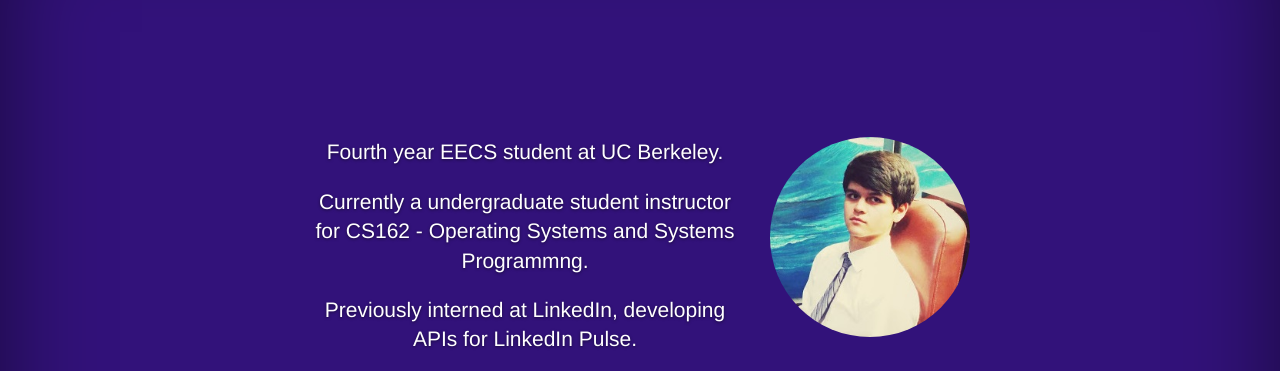
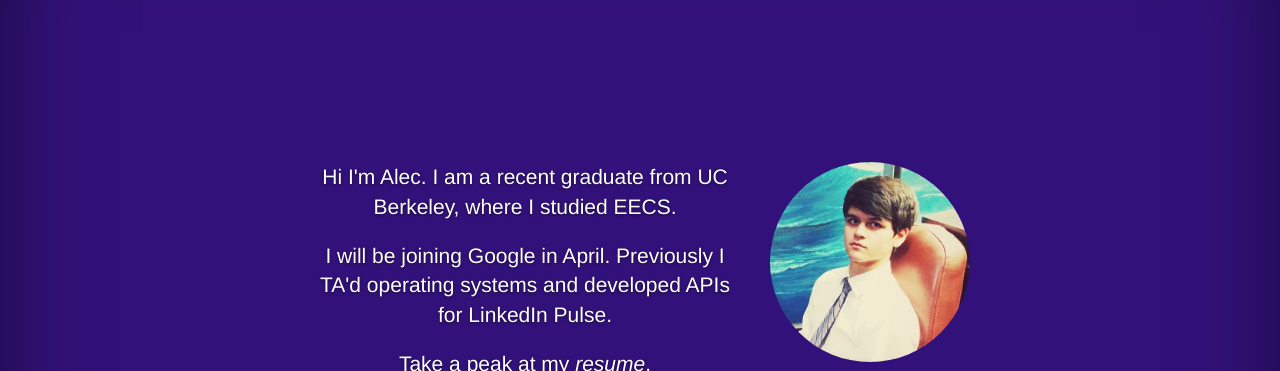
Before and after one commit to AMouri/AMouri.github.io, a plain HTML site: page index.html in a window 1280 px wide. Shown: the part 88-459 px from the top of the page. Drawn offline with nearby package versions, Linux system fonts and the light colour scheme.

Commit message:
Update resume and index page

```diff
--- a/index.html
+++ b/index.html
@@ -51,9 +51,8 @@
             <div class="fluid-container">
               <div class="row">
                 <div class="col-xs-8">
-                  <p class="lead"> Fourth year EECS student at UC Berkeley.
-                  <p class = "lead"> Currently a undergraduate student instructor for CS162 - Operating Systems and Systems Programmng. </p>
-                  <p class = "lead"> Previously interned at LinkedIn, developing APIs for LinkedIn Pulse.</p>
+                  <p class="lead"> Hi I'm Alec. I am a recent graduate from UC Berkeley, where I studied EECS. </p>
+                  <p class ="lead">I will be joining Google in April. Previously I TA'd operating systems and developed APIs for LinkedIn Pulse. </p>
                   <p class="lead"> Take a peak at my <a href="assets/resume.pdf"><em>resume</em></a>. </p>
                   <p class = "lead">
                     <a href="https://github.com/AMouri"><i class = "fa fa-github fa-2x"> </i></a>
```
Also changed, not shown: 1 other file.
